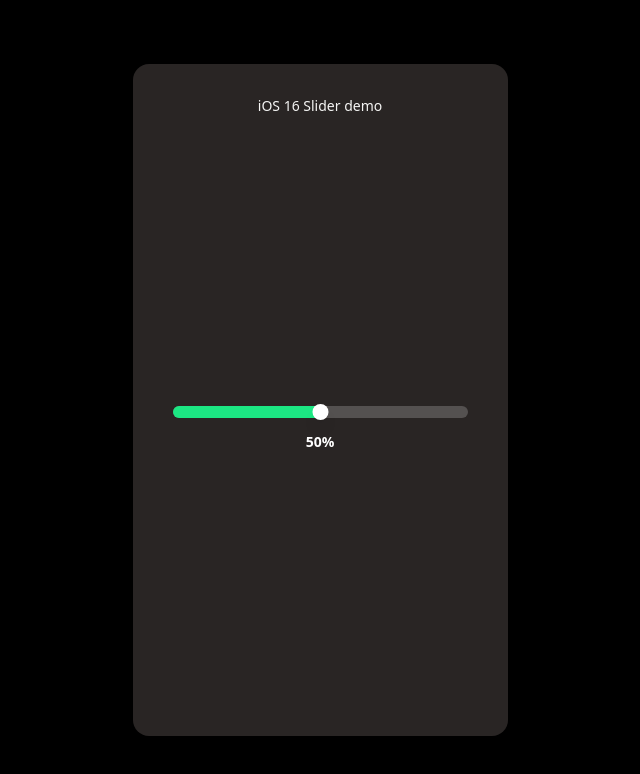
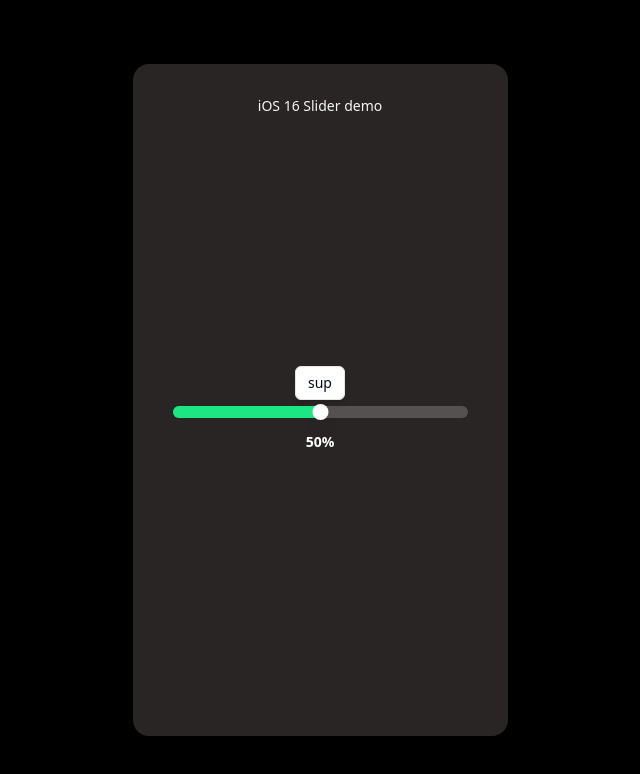
Before and after one commit to andrewpomeroy/slider-example, a Next.js app: page / in a window 1280 px wide. Shown: the top 774 px of the page, without its empty margins (320-960 px from the left). Built offline with nearby package versions, Linux system fonts and the light colour scheme.

Commit message:
WIP tooltip stuff

```diff
--- a/package.json
+++ b/package.json
@@ -10,16 +10,22 @@
   },
   "dependencies": {
     "@heroicons/react": "^2.0.13",
+    "@radix-ui/react-tooltip": "^1.0.6",
     "@types/node": "18.11.11",
     "@types/react": "18.0.26",
     "@types/react-dom": "18.0.9",
+    "class-variance-authority": "^0.7.0",
+    "clsx": "^2.0.0",
     "eslint": "8.29.0",
     "eslint-config-next": "13.0.6",
     "framer-motion": "^7.6.19",
+    "lucide-react": "^0.276.0",
     "next": "13.0.6",
     "react": "18.2.0",
     "react-dom": "18.2.0",
     "react-use-measure": "^2.1.1",
+    "tailwind-merge": "^1.14.0",
+    "tailwindcss-animate": "^1.0.7",
     "typescript": "4.9.3"
   },
   "devDependencies": {
--- a/pages/index.tsx
+++ b/pages/index.tsx
@@ -6,25 +6,26 @@
 } from "framer-motion";
 import { useEffect, useState } from "react";
 import useMeasure from "react-use-measure";
-import Slider from "../components/Slider";
+import Slider from "../src/components/Slider";
+import { TooltipProvider } from "../src/components/ui/tooltip";
 
 export default function Page() {
 
 
   return (
     <MotionConfig transition={transition}>
+      <TooltipProvider>
         <div className="flex items-center justify-center h-full max-h-[800px] py-16">
           <div className="w-[375px] h-full bg-gray-800 rounded-2xl flex flex-col justify-center px-4">
             <p className="text-center text-sm font-medium mt-8">
               iOS 16 Slider demo
             </p>
             <div className="flex flex-1 flex-col items-center justify-center">
-            <div className="flex items-center justify-center w-full">
               <Slider />
             </div>
           </div>
         </div>
-      </div>
+      </TooltipProvider>
     </MotionConfig>
   );
 }
--- a/components/Slider.tsx
+++ b/src/components/Slider.tsx
@@ -1,6 +1,7 @@
 import { motion, useMotionValue, useTransform } from 'framer-motion';
 import React, { useEffect, useState } from 'react';
 import useMeasure from 'react-use-measure';
+import { TooltipContent, TooltipTrigger, TooltipProvider, Tooltip } from './ui/tooltip';
 
 const Slider = ({ }) => {
   const initialHeight = 4;
@@ -74,17 +75,24 @@
             />
           </motion.div>
           {/* Knob */}
+          <Tooltip open={hovered}>
+            <TooltipTrigger asChild>
               <motion.div
                 initial={false}
                 style={{
                   x: `calc(${knobTransformX.get()}px - 50%)`,
                 }}
-            className={`absolute left-0 top-50% pointer-events-none origin-center`}
+                className={`absolute left-0 top-50% origin-center pointer-events-none`}
               >
                 <div
                   className={`w-4 h-4  bg-white rounded-full shadow-lg origin-center ${hovered || pressed ? "scale-[1]" : "scale-[0]"} transition-all`}
                 />
               </motion.div>
+            </TooltipTrigger>
+            <TooltipContent>
+              sup
+            </TooltipContent>
+          </Tooltip>
         </motion.div>
       </div>
       {/* Label */}
--- /dev/null
+++ b/src/components/ui/tooltip.tsx
@@ -0,0 +1,28 @@
+import * as React from "react"
+import * as TooltipPrimitive from "@radix-ui/react-tooltip"
+
+import { cn } from "../../lib/utils"
+
+const TooltipProvider = TooltipPrimitive.Provider
+
+const Tooltip = TooltipPrimitive.Root
+
+const TooltipTrigger = TooltipPrimitive.Trigger
+
+const TooltipContent = React.forwardRef<
+  React.ElementRef<typeof TooltipPrimitive.Content>,
+  React.ComponentPropsWithoutRef<typeof TooltipPrimitive.Content>
+>(({ className, sideOffset = 4, ...props }, ref) => (
+  <TooltipPrimitive.Content
+    ref={ref}
+    sideOffset={sideOffset}
+    className={cn(
+      "z-50 overflow-hidden rounded-md border bg-popover px-3 py-1.5 text-sm text-popover-foreground shadow-md animate-in fade-in-0 zoom-in-95 data-[state=closed]:animate-out data-[state=closed]:fade-out-0 data-[state=closed]:zoom-out-95 data-[side=bottom]:slide-in-from-top-2 data-[side=left]:slide-in-from-right-2 data-[side=right]:slide-in-from-left-2 data-[side=top]:slide-in-from-bottom-2",
+      className
+    )}
+    {...props}
+  />
+))
+TooltipContent.displayName = TooltipPrimitive.Content.displayName
+
+export { Tooltip, TooltipTrigger, TooltipContent, TooltipProvider }
--- /dev/null
+++ b/src/lib/utils.ts
@@ -0,0 +1,6 @@
+import { type ClassValue, clsx } from "clsx"
+import { twMerge } from "tailwind-merge"
+
+export function cn(...inputs: ClassValue[]) {
+  return twMerge(clsx(inputs))
+}
--- a/styles/globals.css
+++ b/styles/globals.css
@@ -2,10 +2,85 @@
 @tailwind components;
 @tailwind utilities;
 
+@layer base {
+  :root {
+    --background: 0 0% 100%;
+    --foreground: 222.2 84% 4.9%;
+
+    --card: 0 0% 100%;
+    --card-foreground: 222.2 84% 4.9%;
+
+    --popover: 0 0% 100%;
+    --popover-foreground: 222.2 84% 4.9%;
+
+    --primary: 222.2 47.4% 11.2%;
+    --primary-foreground: 210 40% 98%;
+
+    --secondary: 210 40% 96.1%;
+    --secondary-foreground: 222.2 47.4% 11.2%;
+
+    --muted: 210 40% 96.1%;
+    --muted-foreground: 215.4 16.3% 46.9%;
+
+    --accent: 210 40% 96.1%;
+    --accent-foreground: 222.2 47.4% 11.2%;
+
+    --destructive: 0 84.2% 60.2%;
+    --destructive-foreground: 210 40% 98%;
+
+    --border: 214.3 31.8% 91.4%;
+    --input: 214.3 31.8% 91.4%;
+    --ring: 222.2 84% 4.9%;
+
+    --radius: 0.5rem;
+  }
+
+  .dark {
+    --background: 222.2 84% 4.9%;
+    --foreground: 210 40% 98%;
+
+    --card: 222.2 84% 4.9%;
+    --card-foreground: 210 40% 98%;
+
+    --popover: 222.2 84% 4.9%;
+    --popover-foreground: 210 40% 98%;
+
+    --primary: 210 40% 98%;
+    --primary-foreground: 222.2 47.4% 11.2%;
+
+    --secondary: 217.2 32.6% 17.5%;
+    --secondary-foreground: 210 40% 98%;
+
+    --muted: 217.2 32.6% 17.5%;
+    --muted-foreground: 215 20.2% 65.1%;
+
+    --accent: 217.2 32.6% 17.5%;
+    --accent-foreground: 210 40% 98%;
+
+    --destructive: 0 62.8% 30.6%;
+    --destructive-foreground: 210 40% 98%;
+
+    --border: 217.2 32.6% 17.5%;
+    --input: 217.2 32.6% 17.5%;
+    --ring: 212.7 26.8% 83.9%;
+  }
+}
+/*
+@layer base {
+  * {
+    @apply border-border;
+  }
+  body {
+    @apply bg-background text-foreground;
+  }
+} */
+
 html {
-  @apply antialiased bg-black text-gray-100
+  @apply antialiased bg-black text-gray-100;
 }
 
-html, body, #__next {
-  @apply h-full
+html,
+body,
+#__next {
+  @apply h-full;
 }
--- a/tailwind.config.js
+++ b/tailwind.config.js
@@ -1,22 +1,84 @@
-const colors = require('tailwindcss/colors')
+/** @type {import('tailwindcss').Config} */
+const colors = require('tailwindcss/colors');
 
-/** @type {import('tailwindcss').Config} */
 module.exports = {
+  darkMode: ["class"],
   content: [
-    "./pages/**/*.{js,ts,jsx,tsx}",
-    "./components/**/*.{js,ts,jsx,tsx}",
-  ],
+    './pages/**/*.{ts,tsx}',
+    './components/**/*.{ts,tsx}',
+    './app/**/*.{ts,tsx}',
+    './src/**/*.{ts,tsx}',
+	],
   theme: {
+    container: {
+      center: true,
+      padding: "2rem",
+      screens: {
+        "2xl": "1400px",
+      },
+    },
     extend: {
       colors: {
+        border: "hsl(var(--border))",
+        input: "hsl(var(--input))",
+        ring: "hsl(var(--ring))",
+        background: "hsl(var(--background))",
+        foreground: "hsl(var(--foreground))",
+        primary: {
+          DEFAULT: "hsl(var(--primary))",
+          foreground: "hsl(var(--primary-foreground))",
+        },
+        secondary: {
+          DEFAULT: "hsl(var(--secondary))",
+          foreground: "hsl(var(--secondary-foreground))",
+        },
+        destructive: {
+          DEFAULT: "hsl(var(--destructive))",
+          foreground: "hsl(var(--destructive-foreground))",
+        },
+        muted: {
+          DEFAULT: "hsl(var(--muted))",
+          foreground: "hsl(var(--muted-foreground))",
+        },
+        accent: {
+          DEFAULT: "hsl(var(--accent))",
+          foreground: "hsl(var(--accent-foreground))",
+        },
+        popover: {
+          DEFAULT: "hsl(var(--popover))",
+          foreground: "hsl(var(--popover-foreground))",
+        },
+        card: {
+          DEFAULT: "hsl(var(--card))",
+          foreground: "hsl(var(--card-foreground))",
+        },
         gray: colors.stone,
         primary: {
           DEFAULT: "#1CE783",
           light: "hsl(150.44deg 100% 87.78%)"
         },
         // background: "#F5F5F5",
-      }
+      },
+      borderRadius: {
+        lg: "var(--radius)",
+        md: "calc(var(--radius) - 2px)",
+        sm: "calc(var(--radius) - 4px)",
+      },
+      keyframes: {
+        "accordion-down": {
+          from: { height: 0 },
+          to: { height: "var(--radix-accordion-content-height)" },
+        },
+        "accordion-up": {
+          from: { height: "var(--radix-accordion-content-height)" },
+          to: { height: 0 },
+        },
+      },
+      animation: {
+        "accordion-down": "accordion-down 0.2s ease-out",
+        "accordion-up": "accordion-up 0.2s ease-out",
+      },
     },
   },
-  plugins: [],
+  plugins: [require("tailwindcss-animate")],
 }
```
Also changed, not shown: tsconfig.json (+19 -3 lines), components.json (added), 1 other file (tests, documents, lock files or other folders). Lines whose indentation alone changed are shown as unchanged.
